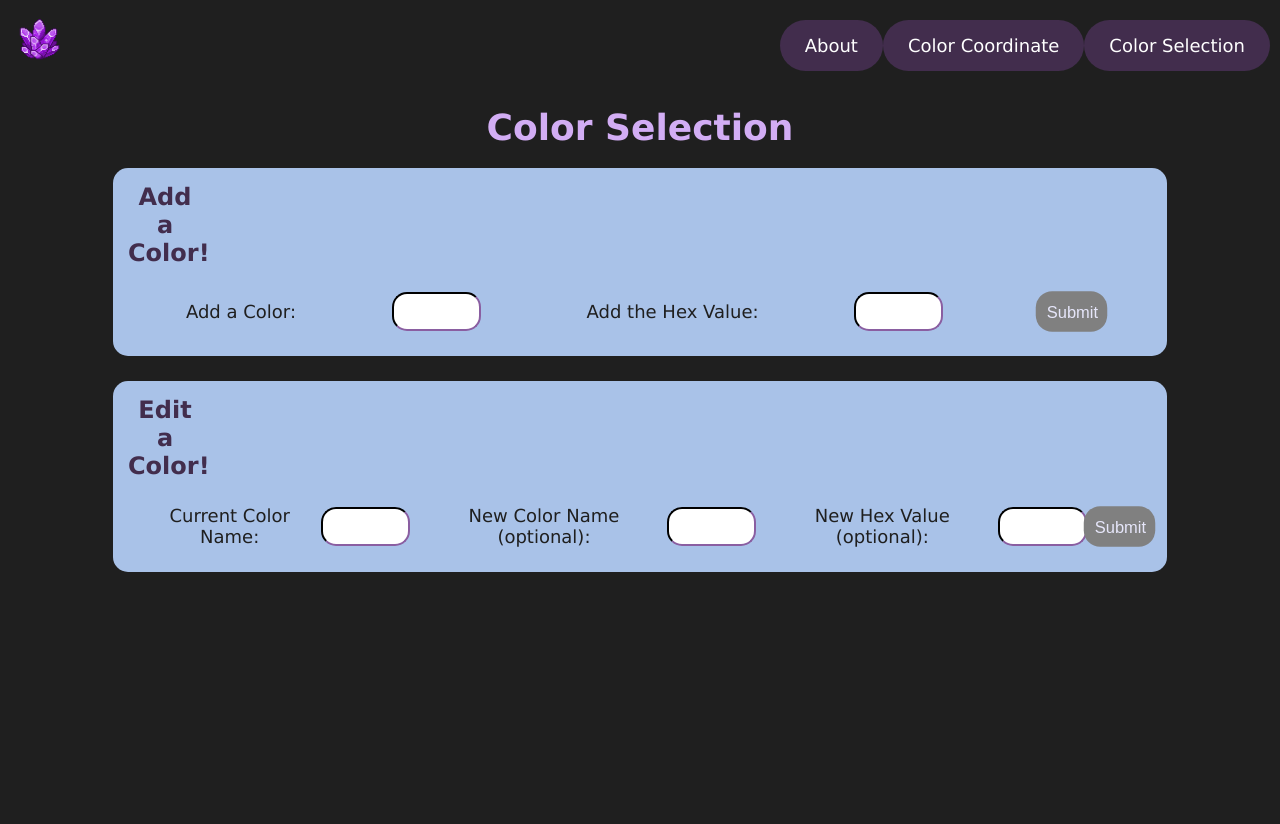
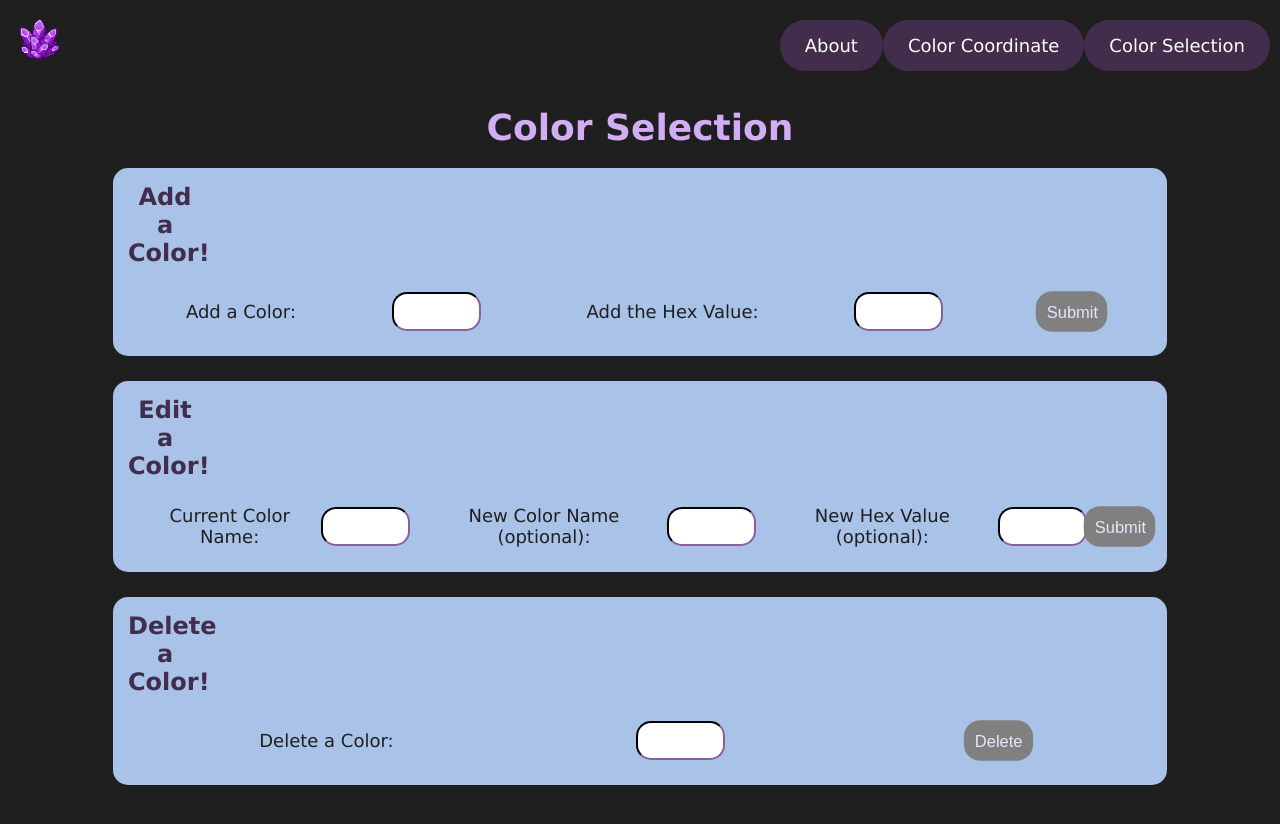
Before and after one commit to brennarw/CS312-Group-Project, an Angular app: page /selection in a window 1280 px wide. Shown: the top 824 px of the page. Built offline with nearby package versions, Linux system fonts and the light colour scheme.

Commit message:
add delete color form

```diff
--- a/src/app/color-selection/color-selection.component.html
+++ b/src/app/color-selection/color-selection.component.html
@@ -90,4 +90,21 @@
             </div>
         </form>
     </div>
+
+    <!-- Delete a Color -->
+    <form (ngSubmit)="DeleteColor()" #deleteForm="ngForm" class="delete-form">
+        <div class="title"><b>Delete a Color!</b></div>
+        <div class="form">
+            <label for="deleteColor">Delete a Color:</label>
+            <input
+                type="text"
+                id="deleteColor"
+                name="deleteColor"
+                class="form-control"
+                required
+                [(ngModel)]="deleteColor"
+                #deleteColorField="ngModel">
+            <button type="submit" id="deleteButton" [disabled]="deleteColorField.invalid" class="button">Delete</button>
+        </div>
+    </form>
 </main>
```
Lines whose indentation alone changed are shown as unchanged.
